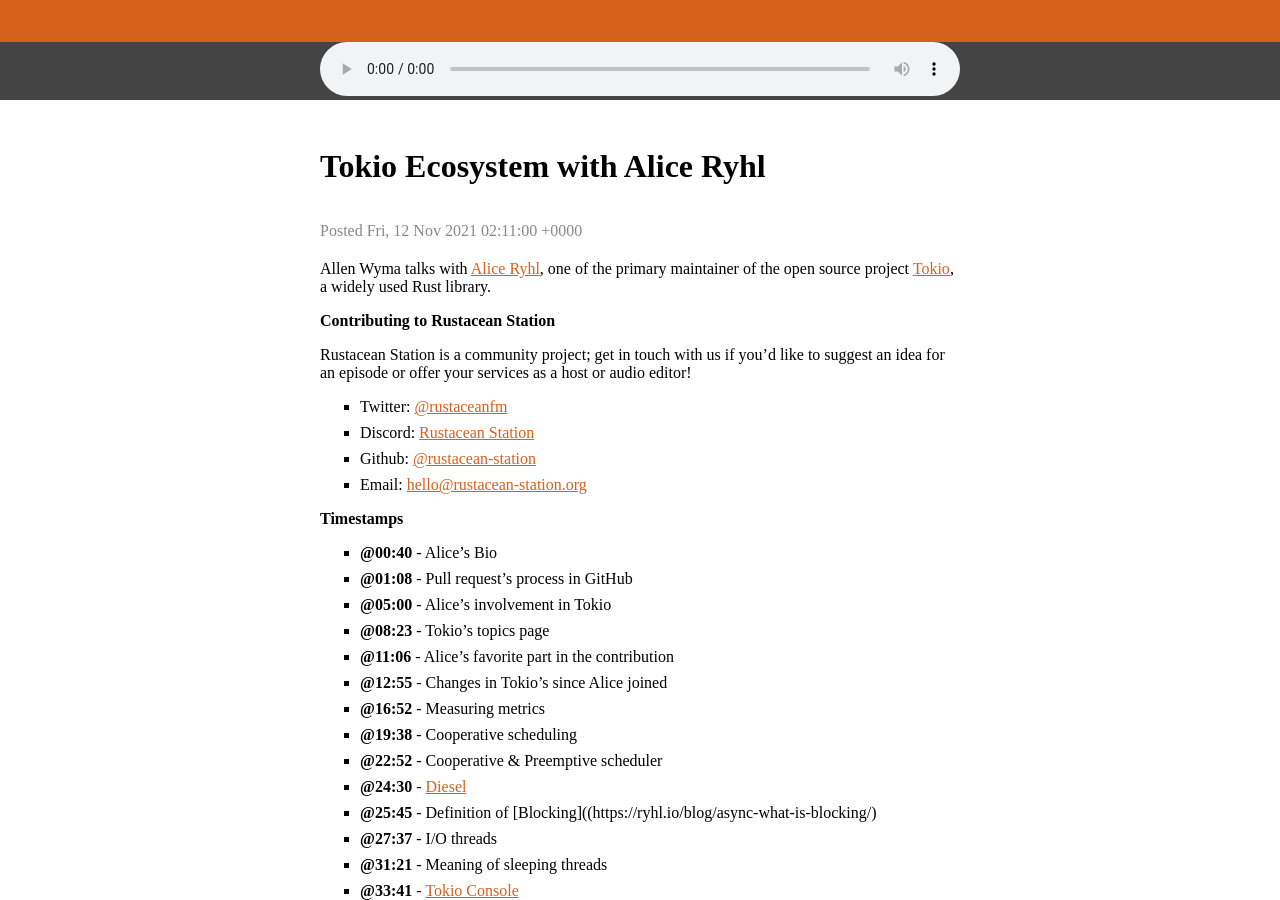
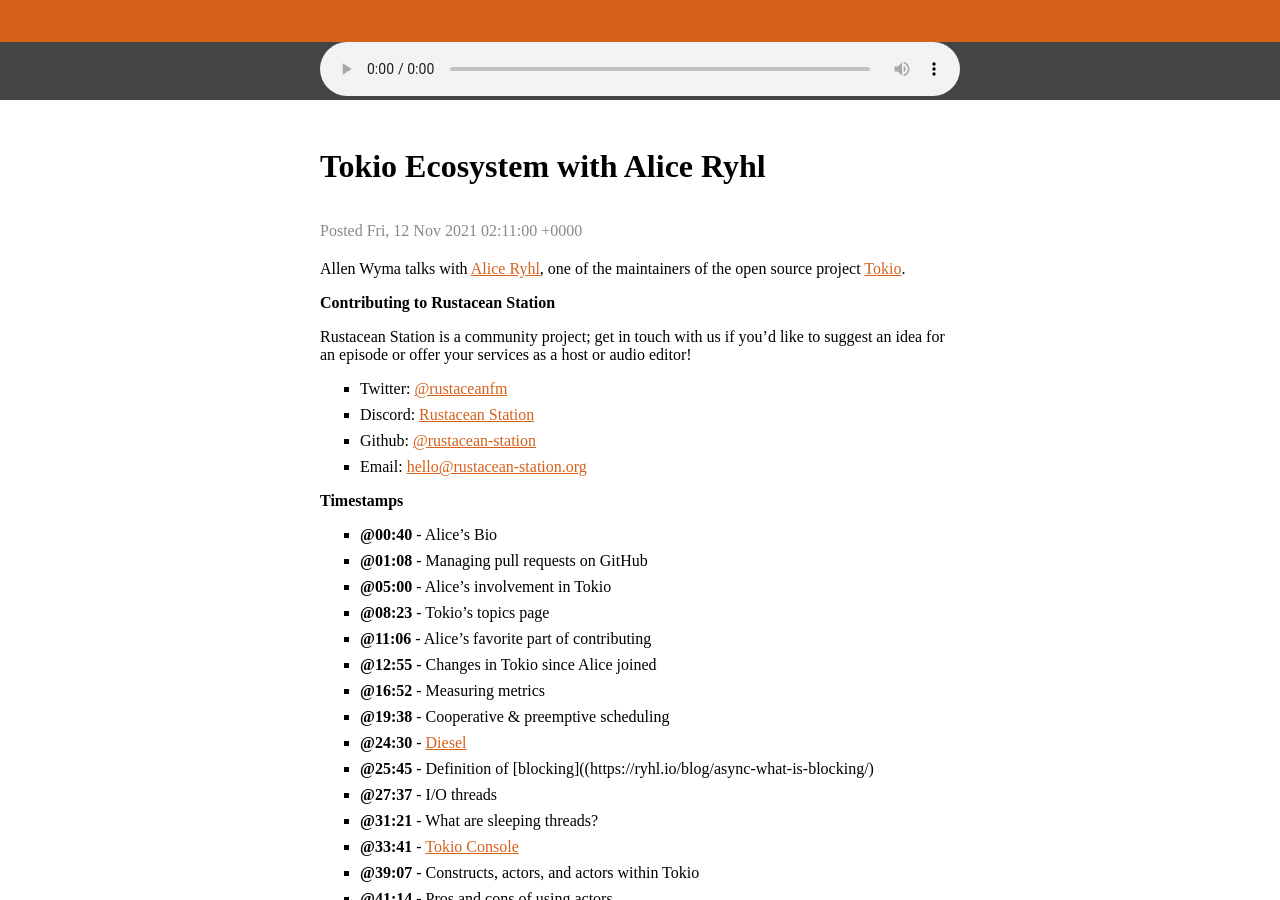
Before and after one commit to rustacean-station/rustacean-station.org, a Jekyll site: the page built from _episodes/046-alice-ryhl.md, in a window 1280 px wide and 900 px high, scrolled down 392 px. Built offline with Jekyll 4.4.1, drawn with Linux system fonts in a browser that asks for light colours; some of the changed text lies outside the part shown.

Commit message:
updated show notes

```diff
--- a/_episodes/046-alice-ryhl.md
+++ b/_episodes/046-alice-ryhl.md
@@ -2,11 +2,11 @@
 title: "Tokio Ecosystem with Alice Ryhl"
 date: 2021-11-12T02:11:00Z
 file: https://audio.rustacean-station.org/file/rustacean-station/rustacean-station-e046-alice-ryhl.mp3
-duration: "1:02:51"
-length: "61148368"
+duration: "1:08:50"
+length: "66908058"
 #reddit: (leave blank on initial publish, amend with link and uncomment this line after Reddit thread has been posted)
 ---
-Allen Wyma talks with [Alice Ryhl](https://ryhl.io/), one of the primary maintainer of the open source project [Tokio](https://tokio.rs/), a widely used Rust library.
+Allen Wyma talks with [Alice Ryhl](https://ryhl.io/), one of the maintainers of the open source project [Tokio](https://tokio.rs/).
 
 
 ## Contributing to Rustacean Station
@@ -20,27 +20,26 @@
 
 ## Timestamps
 - [@00:40] - Alice's Bio
-- [@01:08] - Pull request's process in GitHub
+- [@01:08] - Managing pull requests on GitHub
 - [@05:00] - Alice's involvement in Tokio
 - [@08:23] - Tokio's topics page
-- [@11:06] - Alice's favorite part in the contribution
-- [@12:55] - Changes in Tokio's since Alice joined
+- [@11:06] - Alice's favorite part of contributing
+- [@12:55] - Changes in Tokio since Alice joined
 - [@16:52] - Measuring metrics
-- [@19:38] - Cooperative scheduling
-- [@22:52] - Cooperative & Preemptive scheduler
+- [@19:38] - Cooperative & preemptive scheduling
 - [@24:30] - [Diesel](https://diesel.rs/)
-- [@25:45] - Definition of [Blocking]((https://ryhl.io/blog/async-what-is-blocking/)
+- [@25:45] - Definition of [blocking]((https://ryhl.io/blog/async-what-is-blocking/)
 - [@27:37] - I/O threads
-- [@31:21] - Meaning of sleeping threads
+- [@31:21] - What are sleeping threads?
 - [@33:41] - [Tokio Console](https://tokio.rs/blog/2021-09-console-dev-diary-1)
-- [@39:07] - Constructs, Actors, Actics within Tokio
-- [@41:14] - Pros and Cons of Actor patterns
+- [@39:07] - Constructs, actors, and actors within Tokio
+- [@41:14] - Pros and cons of using actors
 - [@47:05] - Alice's academic background
-- [@49:22] - [Tokio upcoming roadmap](https://tokio.rs/blog/2020-12-tokio-1-0)
+- [@49:22] - Tokio's upcoming roadmap
 - [@57:33] - Replacing epoll with io_uring
-- [@58:56] - New web server - Axum, Tower or Loom
+- [@58:56] - Axum, Tower & Loom
 - [@01:01:45] - Web frameworks for Rust
-- [@01:05:57] - How to contact Alice?
+- [@01:05:57] - How to contact Alice
 
 ## Other Resources
 - [Rust in Android Platform](https://security.googleblog.com/2021/04/rust-in-android-platform.html)
```
